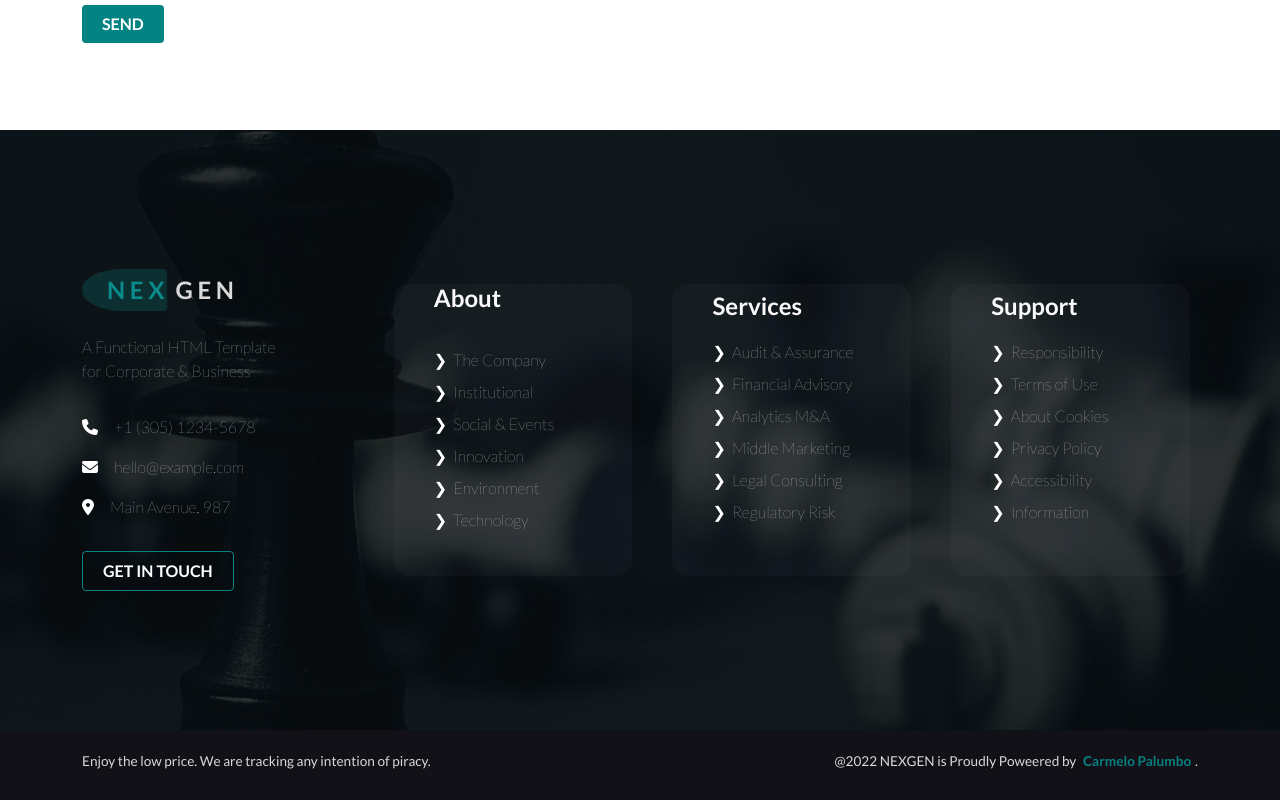
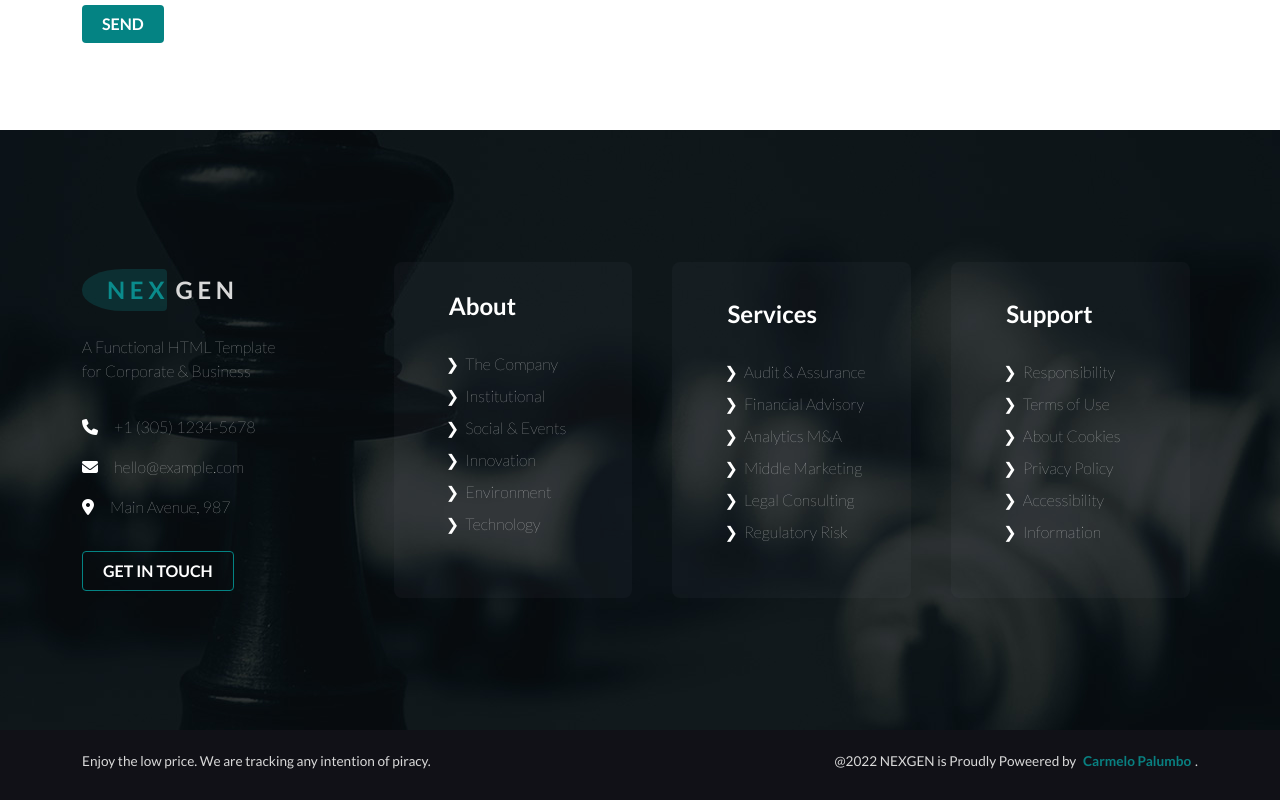
Before and after one commit to carmelopalumbo/proj-html-vuejs, a Vue app: page / in a window 1280 px wide. Shown: the part 6100-6900 px from the top of the page. Built offline with nearby package versions, Linux system fonts and the light colour scheme.

Commit message:
fix-style-footer-menu

```diff
--- a/src/components/partials/copyright.vue
+++ b/src/components/partials/copyright.vue
@@ -31,6 +31,7 @@ export default {
     p {
       color: darken($white, 15%);
       font-size: 0.85rem;
+      cursor: default;
       strong {
         color: $surfiegreen;
         cursor: pointer;
--- a/src/components/partials/credits.vue
+++ b/src/components/partials/credits.vue
@@ -47,7 +47,7 @@ export default {
         <!-- about -->
         <div class="col">
           <h4>About</h4>
-          <ul class="py-4">
+          <ul class="py-2">
             <li
               class="py-1"
               v-for="(link, index) in store.footerMenu.about"
@@ -105,42 +105,49 @@ export default {
       @include button($fill: false);
       color: white;
     }
+
+    span {
+      cursor: pointer;
+    }
   }
 
   .footer-menu {
     .col {
       position: relative;
-      margin: 20px;
-      padding-left: 40px;
+      margin: 0 20px;
+      padding: 30px 0;
       &::before {
         @include background-opacity();
         background-color: lighten($woodsmoke, 50%);
         opacity: 0.05;
-        border-radius: 15px;
+        border-radius: 8px;
       }
     }
     h4 {
       font-weight: 700;
+      margin-left: 55px;
+      position: relative;
+      cursor: default;
       color: white;
     }
     ul {
       list-style: none;
-      padding: 0;
+      margin: 20px;
       li {
-        transition: 0.4s all;
         position: relative;
         a {
           text-decoration: none;
           color: white;
           font-weight: 100;
+          transition: 0.3s all;
           &:hover {
-            text-decoration: underline;
+            color: $surfiegreen;
           }
-        }
-        &::before {
-          content: "\276F";
-          padding-right: 6px;
-          color: white;
+          &::before {
+            content: "\276F";
+            padding-right: 6px;
+            color: white;
+          }
         }
       }
     }
```
